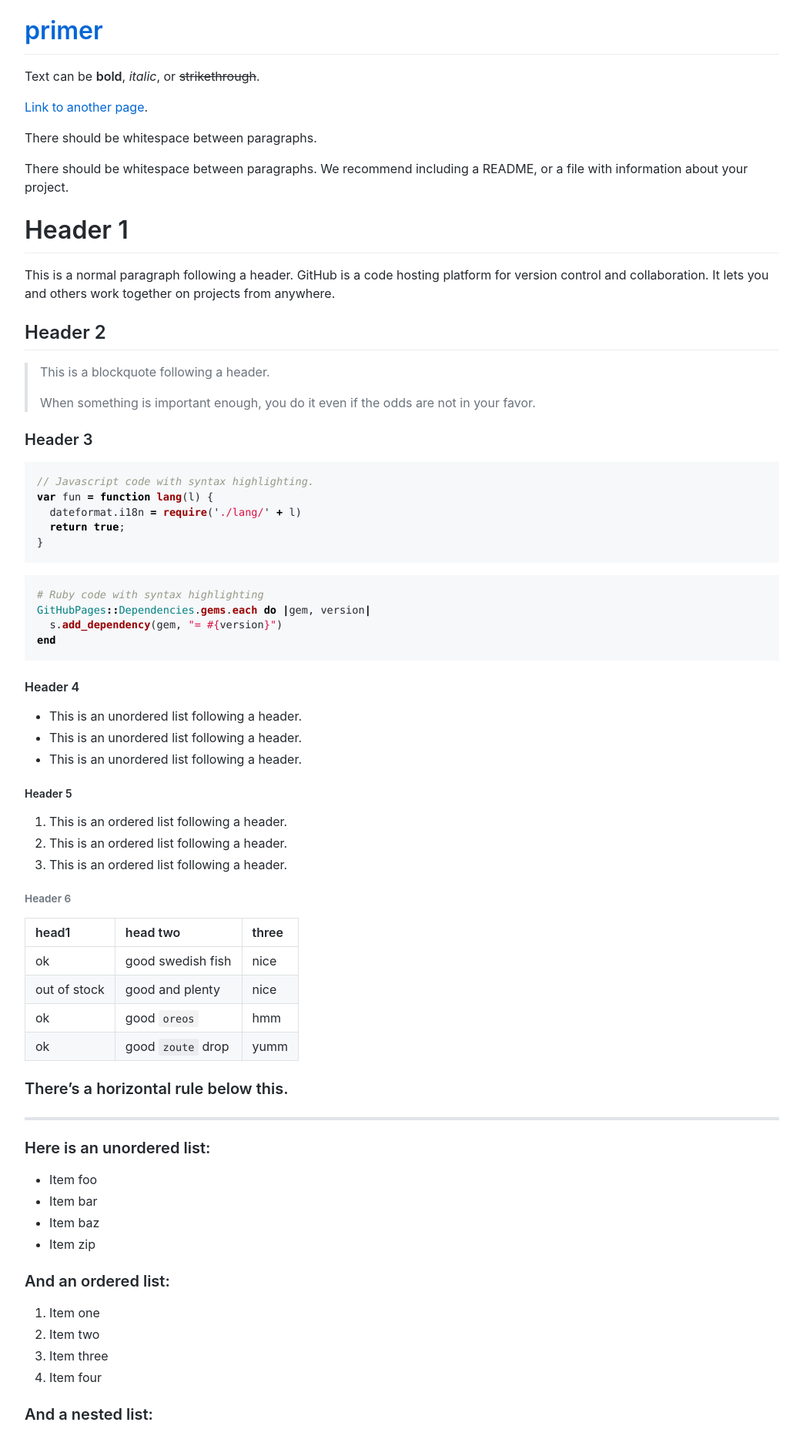
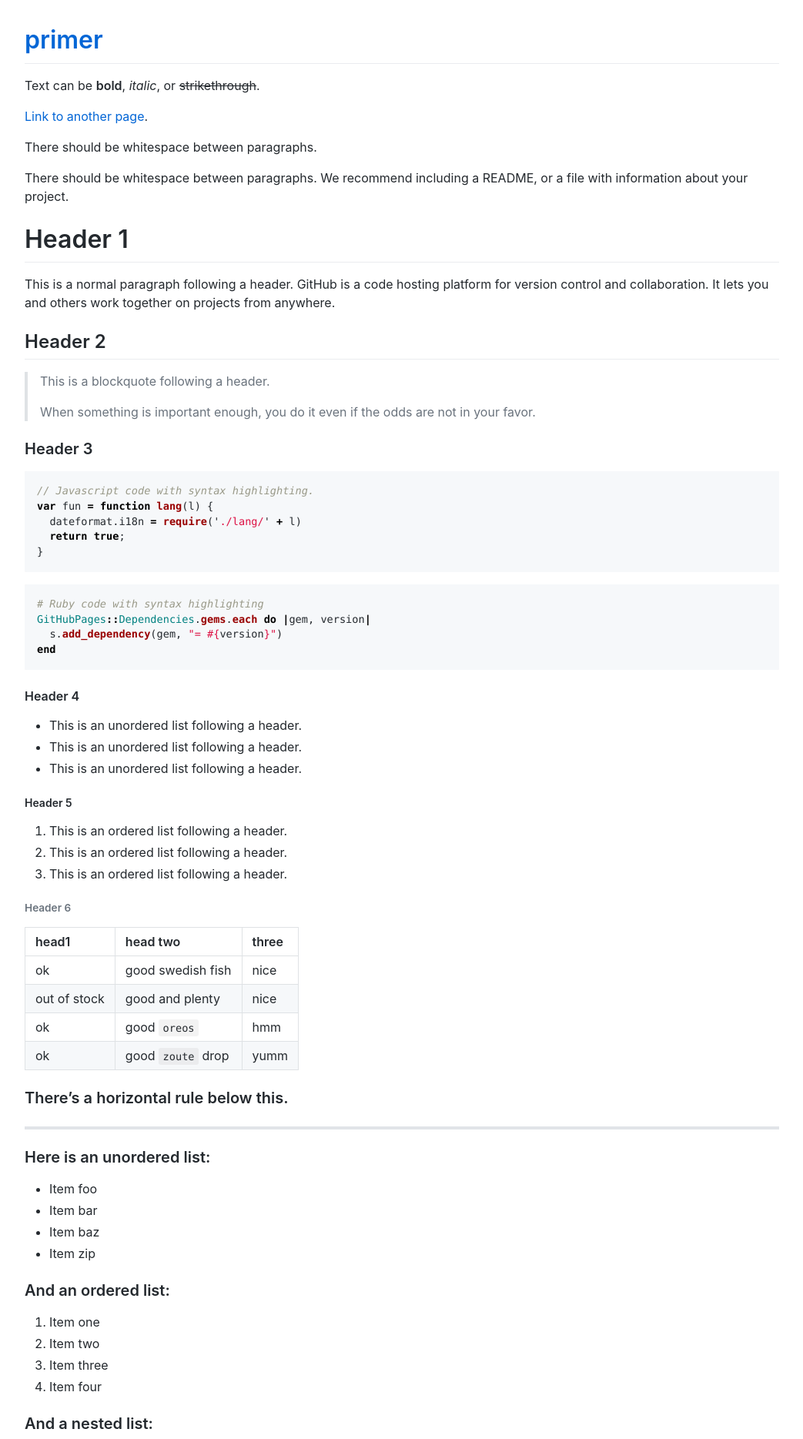
Before and after one commit to pages-themes/primer, a Jekyll site: the page built from index.md, in a window 1280 px wide. Shown: the top 1869 px of the page at 77% size, without its empty margins (118-1161 px from the left). Built offline with Jekyll 4.4.1, drawn with Linux system fonts in a browser that asks for light colours.

Commit message:
use utility classes for padding

```diff
--- a/_layouts/default.html
+++ b/_layouts/default.html
@@ -7,7 +7,7 @@
     <link href="{{ '/assets/css/style.css?v=' | append: site.github.build_revision | relative_url }}" rel="stylesheet">
   </head>
   <body>
-    <div class="container markdown-body">
+    <div class="container markdown-body pt-5 pb-5">
       {% if site.title and site.title != page.title %}
         <h1><a href="{{ "/" | absolute_url }}">{{ site.title }}</a></h1>
       {% endif %}
--- a/_sass/jekyll-theme-primer.scss
+++ b/_sass/jekyll-theme-primer.scss
@@ -5,8 +5,3 @@
 @import "primer-layout/index.scss";
 @import "primer-markdown/index.scss";
 @import "rouge";
-
-.container {
-  padding-top: 20px;
-  padding-bottom: 20px;
-}
```
